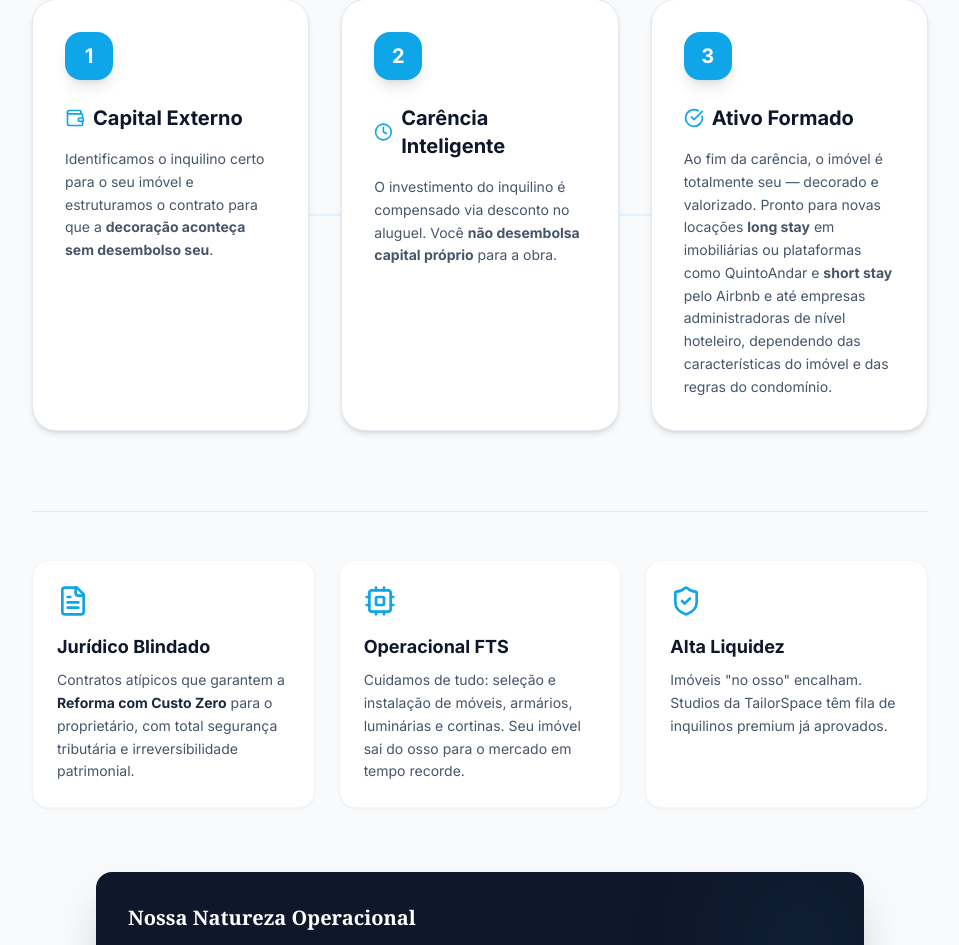
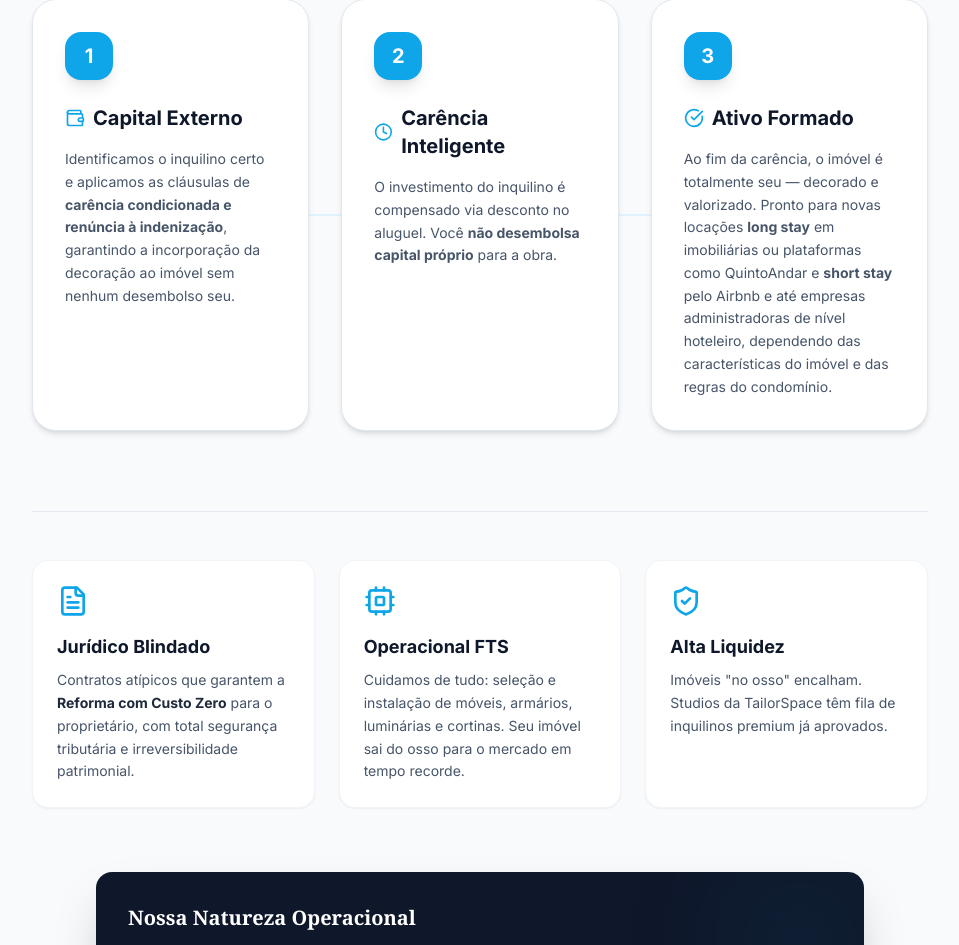
Before and after one commit to aleandrade926/tailorspace-app, a React (Vite) app: page /proprietario in a window 1280 px wide. Shown: the part 2573-3518 px from the top of the page, without its empty margins (160-1119 px from the left). Built offline with nearby package versions, Linux system fonts and the light colour scheme.

Commit message:
feat(copy): add legal precision to step 1 - carencia condicionada and renuncia indenizacao

```diff
--- a/src/pages/OwnerLandingPage.tsx
+++ b/src/pages/OwnerLandingPage.tsx
@@ -203,7 +203,7 @@ export default function OwnerLandingPage() {
                 <h4 className="font-bold text-slate-900 mb-4 text-xl flex items-center gap-2">
                   <Wallet className="w-5 h-5 text-brand-500" /> Capital Externo
                 </h4>
-                <p className="text-slate-600 leading-relaxed text-sm">Identificamos o inquilino certo para o seu imóvel e estruturamos o contrato para que a <strong>decoração aconteça sem desembolso seu</strong>.</p>
+                <p className="text-slate-600 leading-relaxed text-sm">Identificamos o inquilino certo e aplicamos as cláusulas de <strong>carência condicionada e renúncia à indenização</strong>, garantindo a incorporação da decoração ao imóvel sem nenhum desembolso seu.</p>
               </div>
 
               <div className="bg-white p-8 rounded-3xl border border-slate-200 relative z-10 shadow-md hover:shadow-xl transition-shadow group">
```
